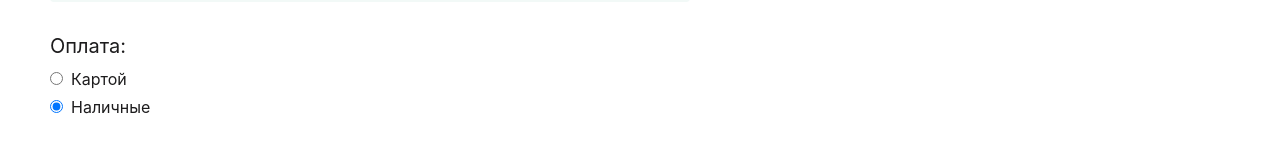
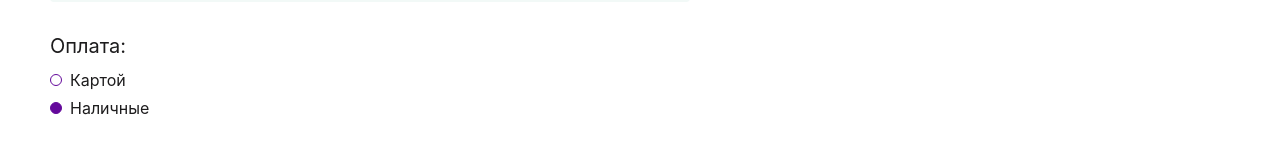
Before and after one commit to VladLesun/cup-time-react, a React (Vite) app: page /cart in a window 1280 px wide. Shown: the part 726-894 px from the top of the page. Built offline with nearby package versions, Linux system fonts and the light colour scheme; no server answers; a web font is replaced by a local one.

Commit message:
feat: add custom radio btn

```diff
--- a/src/components/Delivery.jsx
+++ b/src/components/Delivery.jsx
@@ -2,7 +2,6 @@ import { useDelivery } from '../context/DeliveryContext';
 
 const Delivery = () => {
 	const { deliveryDetails, updateDeliveryDetails } = useDelivery();
-
 
 	const handleChange = e => {
 		const { name, value } = e.target;
@@ -42,9 +41,9 @@ const Delivery = () => {
 
 					<fieldset className='delivery__payment'>
 						<legend className='delivery__payment-title'>Оплата:</legend>
-						<label className='delivery__payment-label'>
+						<label className='delivery__payment-label radio'>
 							<input
-								className='delivery__radio'
+								className='delivery__radio radio__input'
 								type='radio'
 								name='payment'
 								value='card'
@@ -53,9 +52,9 @@ const Delivery = () => {
 							/>
 							Картой
 						</label>
-						<label className='delivery__payment-label'>
+						<label className='delivery__payment-label radio'>
 							<input
-								className='delivery__radio'
+								className='delivery__radio radio__input'
 								type='radio'
 								name='payment'
 								value='cash'
--- a/src/css/delivery.css
+++ b/src/css/delivery.css
@@ -54,11 +54,6 @@
 .delivery__payment-label {
 	max-width: fit-content;
 	font-size: 16px;
-	cursor: pointer;
-}
-
-.delivery__radio {
-	margin-right: 8px;
 }
 
 @media (any-hover: hover) {
--- /dev/null
+++ b/src/css/radio.css
@@ -0,0 +1,52 @@
+.radio {
+	position: relative;
+	display: block;
+	line-height: 20px;
+	padding-left: 20px;
+	cursor: pointer;
+}
+
+.radio__input {
+	-webkit-appearance: none;
+	-moz-appearance: none;
+	appearance: none;
+	position: absolute;
+	width: 12px;
+	height: 12px;
+	top: 50%;
+	left: 0;
+	transform: translateY(-50%);
+	background-color: transparent;
+	border: 1px solid var(--purple);
+	border-radius: 32px;
+	transition: box-shadow 0.3s;
+	cursor: inherit;
+}
+
+.radio__input::after {
+	content: '';
+	position: absolute;
+	top: 50%;
+	left: 50%;
+	transform: translate(-50%, -50%);
+	width: 11px;
+	height: 11px;
+	border-radius: 50%;
+	background-color: var(--purple);
+	display: block;
+	opacity: 0;
+	transition: opacity 0.3s;
+}
+
+.radio__input:checked::after {
+	opacity: 1;
+}
+
+.radio__input:focus-visible {
+	outline: none;
+	box-shadow: 0 2px 10px rgba(0, 0, 0, 0.15);
+}
+
+.radio__input:hover:not(:disabled) {
+	box-shadow: 0 2px 10px rgba(0, 0, 0, 0.15);
+}
--- a/src/index.css
+++ b/src/index.css
@@ -6,6 +6,7 @@
 @import 'css/products.css';
 @import 'css/cart.css';
 @import 'css/delivery.css';
+@import 'css/radio.css';
 @import 'css/footer.css';
 @import 'css/modal.css';
 @import 'css/modal-cart.css';
```
Also changed, not shown: 1 other file (tests, documents, lock files or other folders).
